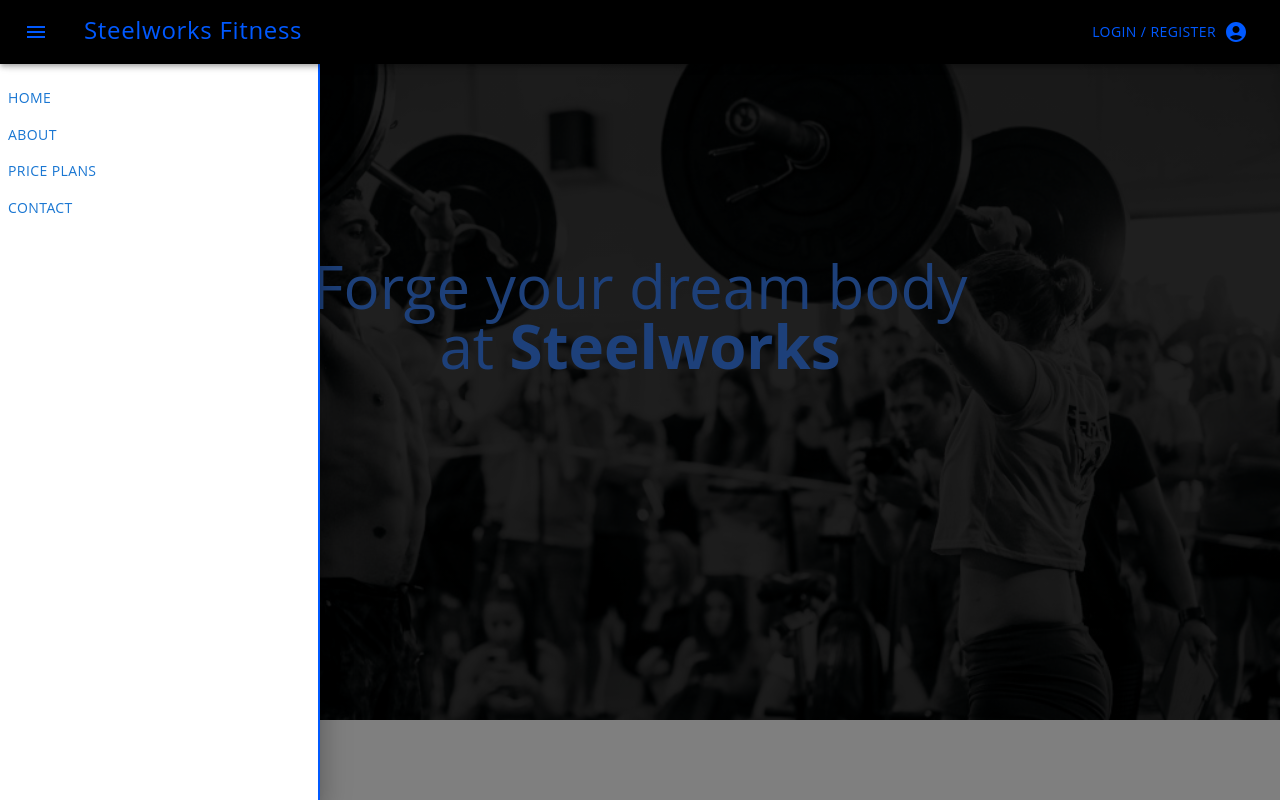
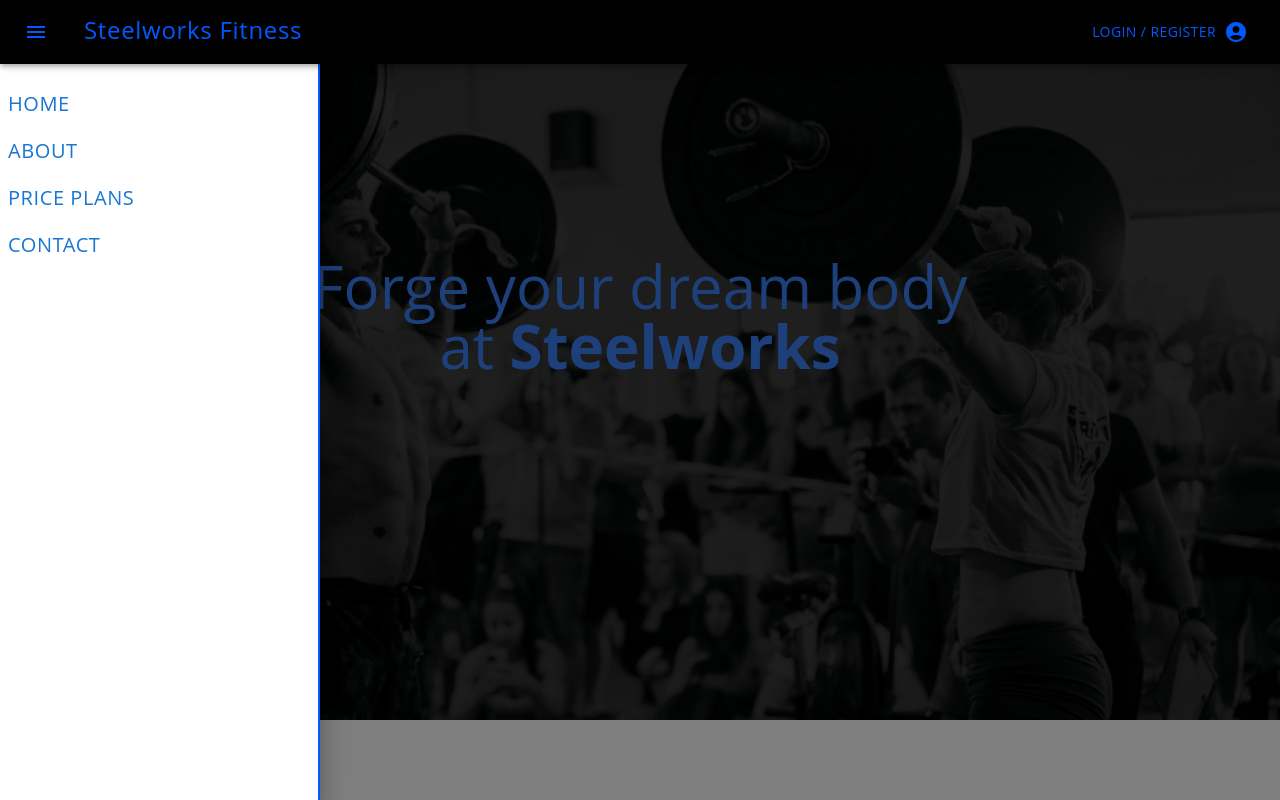
Before and after one commit to RobTheThief/steelworks-ci-5, a React app: page / in a window 1280 px wide. Both pictures are taken after a click on the button "menu". Shown: the top 800 px of the page. Built offline with nearby package versions, Linux system fonts and the light colour scheme; the HTML template or start-up script is replaced by a standard one.

Commit message:
Refactor sidebar drawer buttons and increace font size

```diff
--- a/src/components/Sidebar.js
+++ b/src/components/Sidebar.js
@@ -18,6 +18,25 @@ function Sidebar() {
   const toggleDrawer = (option) => (event) => {
     setToggle(option);
   };
+
+  const steelworksBlue = "rgb(0, 89, 255) !important";
+
+  function DrawerButton({ label, link }) {
+    return (
+      <Button
+        onClick={toggleDrawer(false)}
+        component={HashLink}
+        smooth
+        to={link}
+        className={css`
+        justify-content: start !important;
+        font-size: 20px !important;
+      `}
+      >
+        {label}
+      </Button>
+    );
+  }
 
   return (
     <>
@@ -44,7 +63,7 @@ function Sidebar() {
                 aria-label="menu"
                 sx={{ mr: 2 }}
                 className={css`
-                  color: rgb(0, 89, 255) !important;
+                  color: ${steelworksBlue};
                   height: 48px;
                   width: 48px;
                   &:hover {
@@ -53,7 +72,7 @@ function Sidebar() {
                   @media (max-width: 470px) {
                     margin-right: 0 !important;
                     height: 32px;
-                  width: 32px;
+                    width: 32px;
                   }
                 `}
               >
@@ -67,7 +86,6 @@ function Sidebar() {
                   }
                 `}
                 variant="h1"
-                /* sx={{ flexGrow: 1 }} */
               >
                 <Button
                   onClick={toggleDrawer(false)}
@@ -75,7 +93,7 @@ function Sidebar() {
                   smooth
                   to="/#hero"
                   className={css`
-                    color: rgb(0, 89, 255) !important;
+                    color: ${steelworksBlue};
                     font-size: 24px !important;
                     justify-content: start !important;
                     display: flex !important;
@@ -101,7 +119,7 @@ function Sidebar() {
               smooth
               to="/login-register"
               className={css`
-                color: rgb(0, 89, 255) !important;
+                color: ${steelworksBlue};
                 @media (max-width: 491px) {
                   font-size: 0.8rem !important;
                 }
@@ -127,59 +145,16 @@ function Sidebar() {
         className={css`
           & > .MuiPaper-root {
             width: 20rem;
-            border: 2px solid rgb(0, 89, 255) !important;
+            border: 2px solid ${steelworksBlue};
             border-width: 0 2px 0 0 !important;
             padding-top: 5rem;
           }
         `}
       >
-        <Button
-          onClick={toggleDrawer(false)}
-          component={HashLink}
-          smooth
-          to="/#hero"
-          className={css`
-            justify-content: start !important;
-          `}
-        >
-          Home
-        </Button>
-
-        <Button
-          onClick={toggleDrawer(false)}
-          component={HashLink}
-          smooth
-          to="/#about"
-          className={css`
-            justify-content: start !important;
-          `}
-        >
-          About
-        </Button>
-
-        <Button
-          onClick={toggleDrawer(false)}
-          component={HashLink}
-          smooth
-          to="/#price-plans"
-          className={css`
-            justify-content: start !important;
-          `}
-        >
-          Price Plans
-        </Button>
-
-        <Button
-          onClick={toggleDrawer(false)}
-          component={HashLink}
-          smooth
-          to="/#contact_section"
-          className={css`
-            justify-content: start !important;
-          `}
-        >
-          Contact
-        </Button>
+        <DrawerButton label="Home" link="/#hero" />
+        <DrawerButton label="About" link="/#about" />
+        <DrawerButton label="Price Plans" link="/#price-plans" />
+        <DrawerButton label="Contact" link="/#contact_section" />
       </Drawer>
       <footer className="h-24 w-full bg-black flex flex-col justify-center items-center">
         <p className="text-white">Copyright &#169; Steelworks 2022</p>
```
